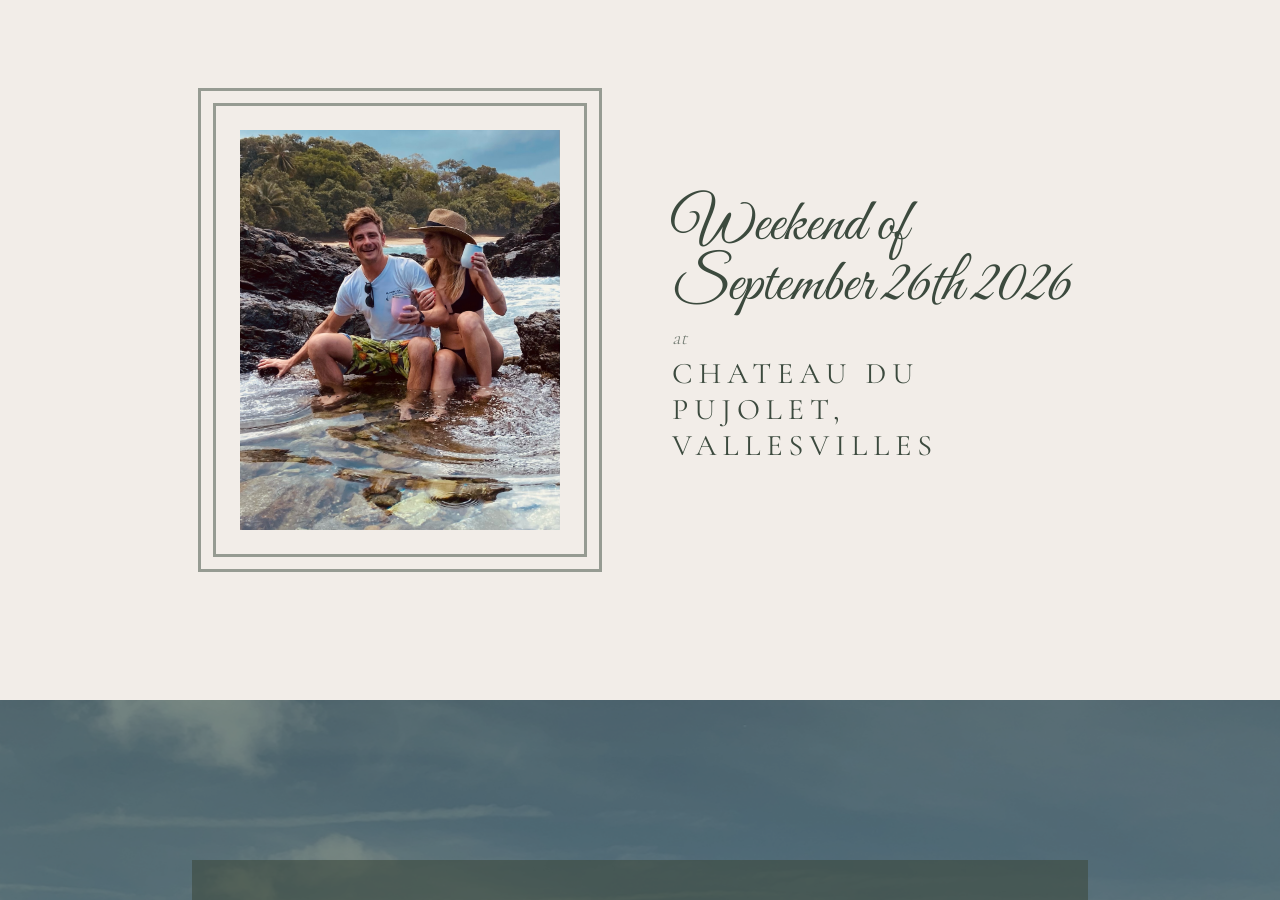
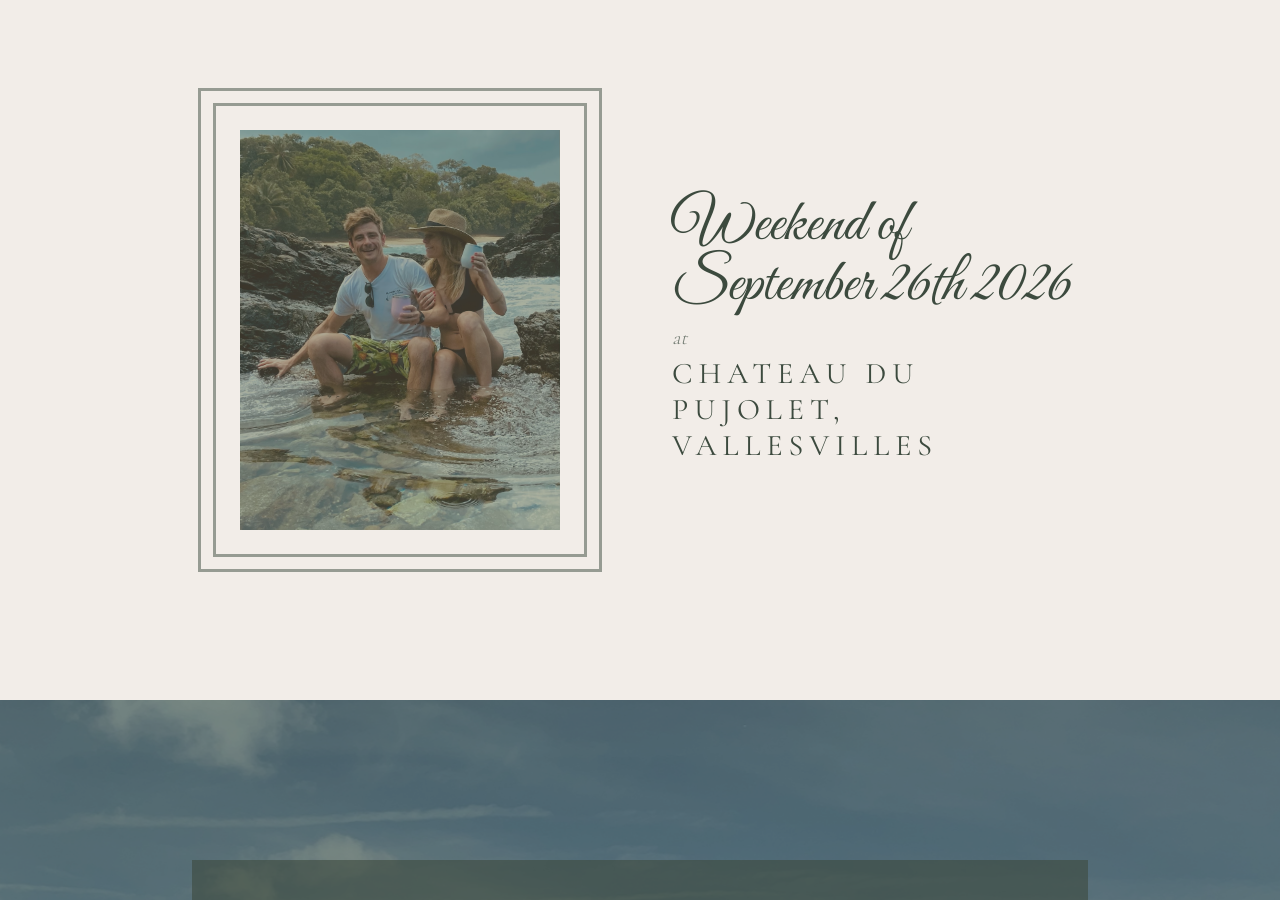
Before and after one commit to SebF0/weddingwebsite_theme, a Next.js app: page / in a window 1280 px wide. Shown: the part 840-1740 px from the top of the page. Built offline with nearby package versions, Linux system fonts and the light colour scheme.

Commit message:
Add silhouette color to globals.css and implement silhouette overlay in DateVenue component for enhanced visual effect

```diff
--- a/src/app/globals.css
+++ b/src/app/globals.css
@@ -13,6 +13,7 @@
   --color-olive: #3C4A3E;
   --color-olive-light: #5C6B52;
   --color-sage: #8A9A7B;
+  --color-silhouette: #1a2018;
 
   /* ── Typography ─────────────────────────────────────────── */
   --font-serif-main: var(--font-cormorant-garamond), "Georgia", serif;
--- a/src/components/sections/DateVenue.tsx
+++ b/src/components/sections/DateVenue.tsx
@@ -28,6 +28,8 @@ export default function DateVenue() {
                   className="object-cover"
                   sizes="(max-width: 768px) 256px, 288px"
                 />
+                {/* Silhouette overlay — darkens the photo for a moody, editorial feel */}
+                <div className="absolute inset-0 bg-olive-light/50" />
               </div>
             </div>
           </div>
```
